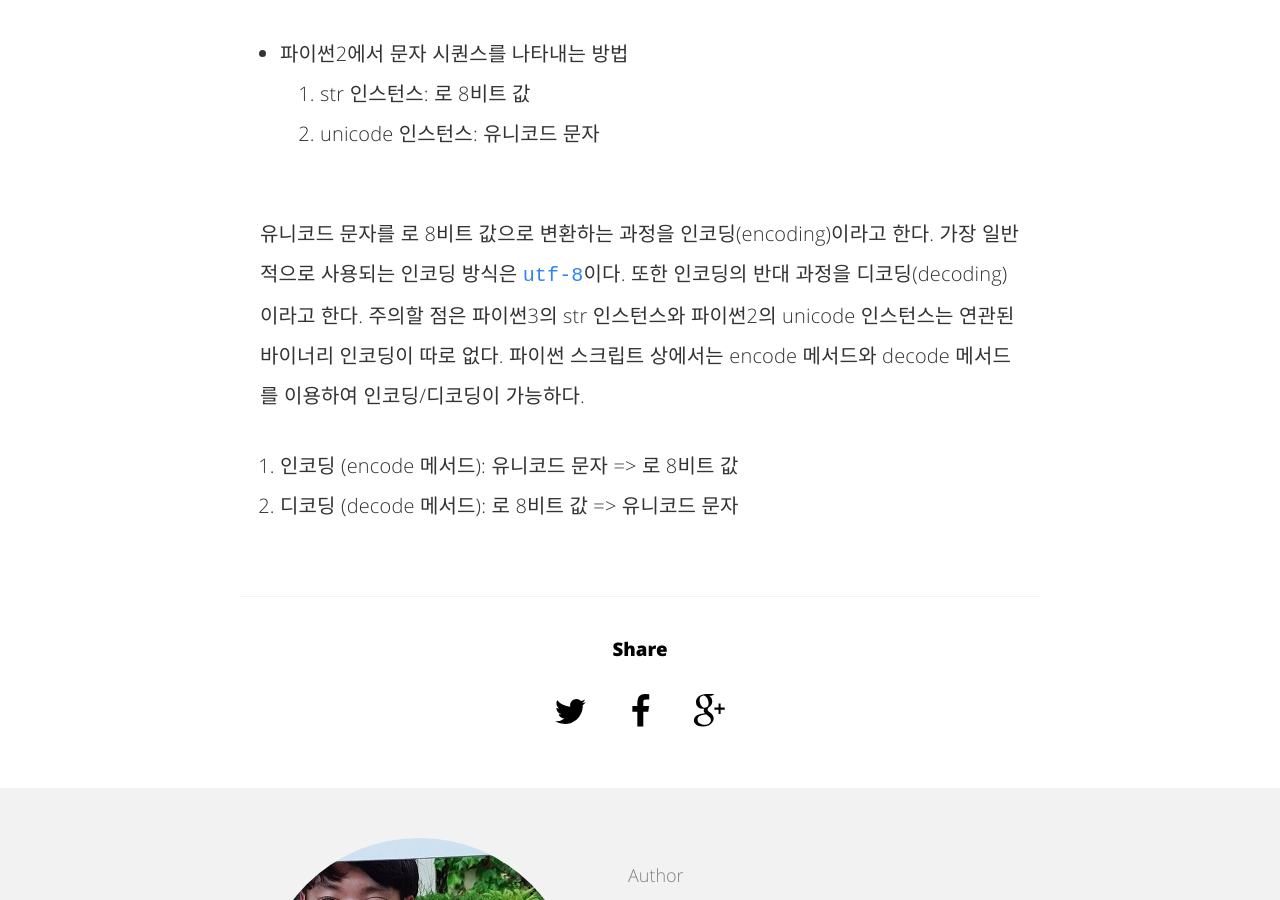
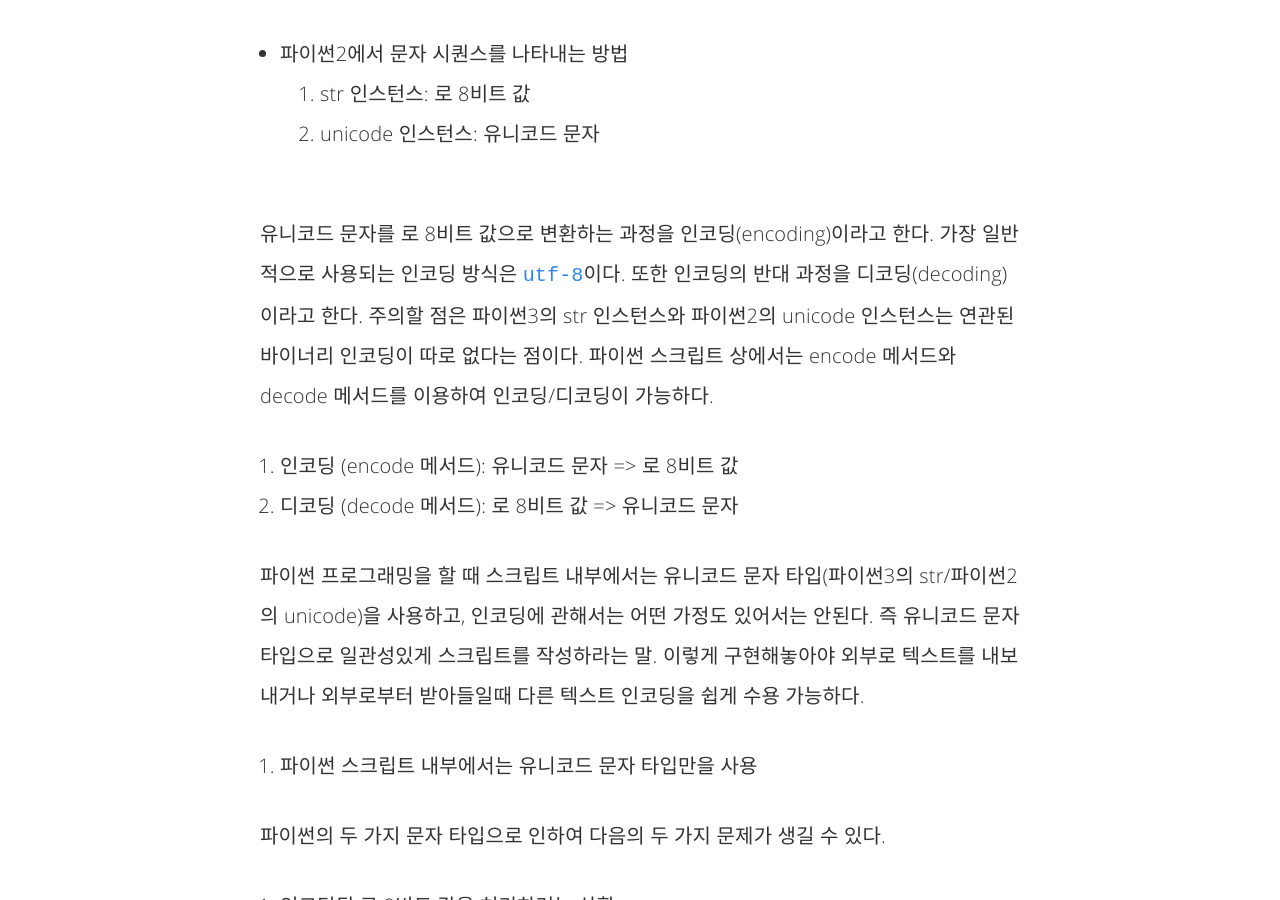
Before and after one commit to hcnoh/blog-prev, a Jekyll site: the page built from _posts/2018-09-09-effective-python-way03.md, in a window 1280 px wide and 900 px high, scrolled down 1285 px. Built offline with Jekyll 4.4.1, drawn with Linux system fonts in a browser that asks for light colours; comment, search, counter and statistics services are not loaded; some of the changed text lies outside the part shown.

Commit message:
Update 2018-09-09-effective-python-way03.md

```diff
--- a/_posts/2018-09-09-effective-python-way03.md
+++ b/_posts/2018-09-09-effective-python-way03.md
@@ -22,6 +22,34 @@
 1. str 인스턴스: 로 8비트 값
 2. unicode 인스턴스: 유니코드 문자
 
-유니코드 문자를 로 8비트 값으로 변환하는 과정을 인코딩(encoding)이라고 한다. 가장 일반적으로 사용되는 인코딩 방식은 `utf-8`이다. 또한 인코딩의 반대 과정을 디코딩(decoding)이라고 한다. 주의할 점은 파이썬3의 str 인스턴스와 파이썬2의 unicode 인스턴스는 연관된 바이너리 인코딩이 따로 없다. 파이썬 스크립트 상에서는 encode 메서드와 decode 메서드를 이용하여 인코딩/디코딩이 가능하다.
+유니코드 문자를 로 8비트 값으로 변환하는 과정을 인코딩(encoding)이라고 한다. 가장 일반적으로 사용되는 인코딩 방식은 `utf-8`이다. 또한 인코딩의 반대 과정을 디코딩(decoding)이라고 한다. 주의할 점은 파이썬3의 str 인스턴스와 파이썬2의 unicode 인스턴스는 연관된 바이너리 인코딩이 따로 없다는 점이다. 파이썬 스크립트 상에서는 encode 메서드와 decode 메서드를 이용하여 인코딩/디코딩이 가능하다.
 1. 인코딩 (encode 메서드): 유니코드 문자 => 로 8비트 값
 2. 디코딩 (decode 메서드): 로 8비트 값 => 유니코드 문자
+
+파이썬 프로그래밍을 할 때 스크립트 내부에서는 유니코드 문자 타입(파이썬3의 str/파이썬2의 unicode)을 사용하고, 인코딩에 관해서는 어떤 가정도 있어서는 안된다. 즉 유니코드 문자 타입으로 일관성있게 스크립트를 작성하라는 말. 이렇게 구현해놓아야 외부로 텍스트를 내보내거나 외부로부터 받아들일때 다른 텍스트 인코딩을 쉽게 수용 가능하다.
+1. 파이썬 스크립트 내부에서는 유니코드 문자 타입만을 사용
+
+파이썬의 두 가지 문자 타입으로 인하여 다음의 두 가지 문제가 생길 수 있다.
+1. 인코딩된 로 8비트 값을 처리하려는 상황
+2. 인코딩이 없는 유니코드 문자를 처리하려는 상황
+이 두 경우에서 서로간의 변환 및 입력값과 스크립트 내부에서 사용되는 타입이 일치하게 하기 위해서는 로 "8비트 값 <=> 유니코드 문자"가 가능한 메서드가 필요하다.
+
+- 파이썬 3
+1. str => bytes
+{% highlight python %}
+def to_str(bytes_or_str):
+    if isinstance(bytes_or_str, bytes):
+        value = bytes_or_str.decode("utf-8")
+    else:
+        value = bytes_or_str
+    return value  # str 인스턴스
+{% endhighlight %}
+2. bytes => str
+{% highlight python %}
+def to_bytes(bytes_or_str):
+    if isinstance(bytes_r_str, str):
+        value = bytes_or_str.encode("utf-8")
+    else:
+        value = bytes_or_str
+    return value  # bytes 인스턴스
+{% endhighlight %}
```
